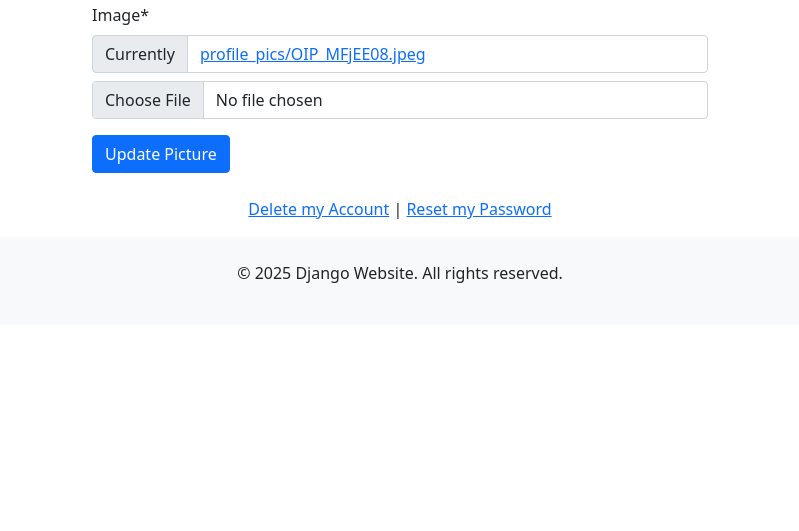
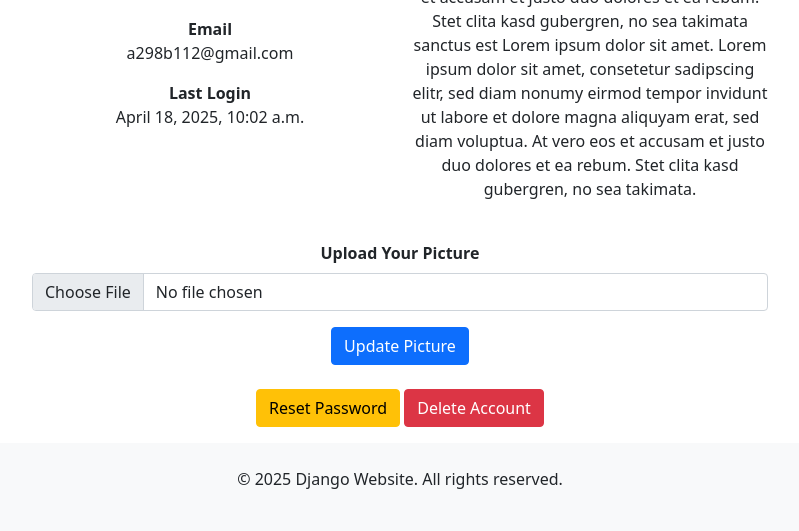
Before and after one commit to a-298/django_website, a Django app: page /user_profile in a window 1280 px wide. Shown: the part 462-993 px from the top of the page, without its empty margins (240-1039 px from the left). Before the commit the page ends 745 px from the top, so only its background shows below. Run offline with Django 5.2, Linux system fonts and the light colour scheme; a user stored in the database is signed in; data comes from the database, SQL or seed files in the repository; both versions use the stored data as it was after the commit; some libraries are stand-ins or nearby versions.

Commit message:
Redesigned user profile page. DW-15

```diff
--- a/players/templates/user_profile.html
+++ b/players/templates/user_profile.html
@@ -4,26 +4,45 @@
 {% block title %} User Profile {% endblock %}
 
 {% block content %}
-<div class="container col-md-6 mt-4">
-    <div class="text-center">
-        <h2>User Details</h2>
-        <img src="{{ user.profile.image.url }}" alt="Profile Picture" class="img-thumbnail mb-3" width="150">
-        <p>Username: {{ user.username }}</p>
-        <p>Email: {{ user.email }}</p>
-        <p>First Name: {{ user.first_name }}</p>
-        <p>Last Name: {{ user.last_name }}</p>
-        <p class="mb-4">Last Login: {{ user.last_login }}</p>
-    </div>
-
-    <form method="POST" enctype="multipart/form-data">
-        {% csrf_token %}
-        {{ form|crispy }}
-        <button type="submit" class="btn btn-primary">Update Picture</button>
-    </form>
-
-    <div class="mt-4 text-center">
-        <a href="{% url 'delete_account' %}">Delete my Account</a> |
-        <a href="{% url 'password_reset' %}">Reset my Password</a>
+<div class="container mt-5">
+    <div class="row justify-content-center">
+        <div class="col-md-8 text-center">
+            <div class="mb-4">
+                <img src="{{ user.profile.image.url }}" alt="Profile Picture" class="rounded-circle mb-3" width="120"
+                     height="120">
+                <h2 class="mb-0">Welcome, {{ user.username }}!</h2>
+            </div>
+            <hr>
+            <div class="row">
+                <div class="col-6">
+                    <h5><strong>Personal Information</strong></h5>
+                    <p><strong>Username</strong><br>{{ user.username }}</p>
+                    <p><strong>Full Name</strong><br>{{ user.first_name }} {{ user.last_name }}</p>
+                    <p><strong>Email</strong><br>{{ user.email }}</p>
+                    <p><strong>Last Login</strong><br>{{ user.last_login }}</p>
+                </div>
+                <div class="col-6">
+                    <h5><strong>About</strong></h5>
+                    <p>Lorem ipsum dolor sit amet, consetetur sadipscing elitr, sed diam nonumy eirmod tempor invidun
+                        t ut labore et dolore magna aliquyam erat, sed diam voluptua. At vero eos et accusam et justo
+                        duo dolores et ea rebum. Stet clita kasd gubergren, no sea takimata sanctus est Lorem ipsum
+                        dolor sit amet. Lorem ipsum dolor sit amet, consetetur sadipscing elitr, sed diam nonumy eirmod
+                        tempor invidunt ut labore et dolore magna aliquyam erat, sed diam voluptua. At vero eos et
+                        accusam et justo duo dolores et ea rebum. Stet clita kasd gubergren, no sea takimata.</p>
+                </div>
+            </div>
+            <form method="POST" enctype="multipart/form-data" class="mt-4">
+                {% csrf_token %}
+                <div class="mb-3">
+                    <label for="id_image" class="form-label"><strong>Upload Your Picture</strong></label>
+                    <input type="file" name="image" class="form-control" id="id_image">
+                </div>
+                <button type="submit" class="btn btn-primary">Update Picture</button>
+            </form>
+            <br>
+            <a href="{% url 'password_reset' %}" class="btn btn-warning">Reset Password</a>
+            <a href="{% url 'delete_account' %}" class="btn btn-danger">Delete Account</a>
+        </div>
     </div>
 </div>
 {% endblock %}
```
Also changed, not shown: db.sqlite3.
